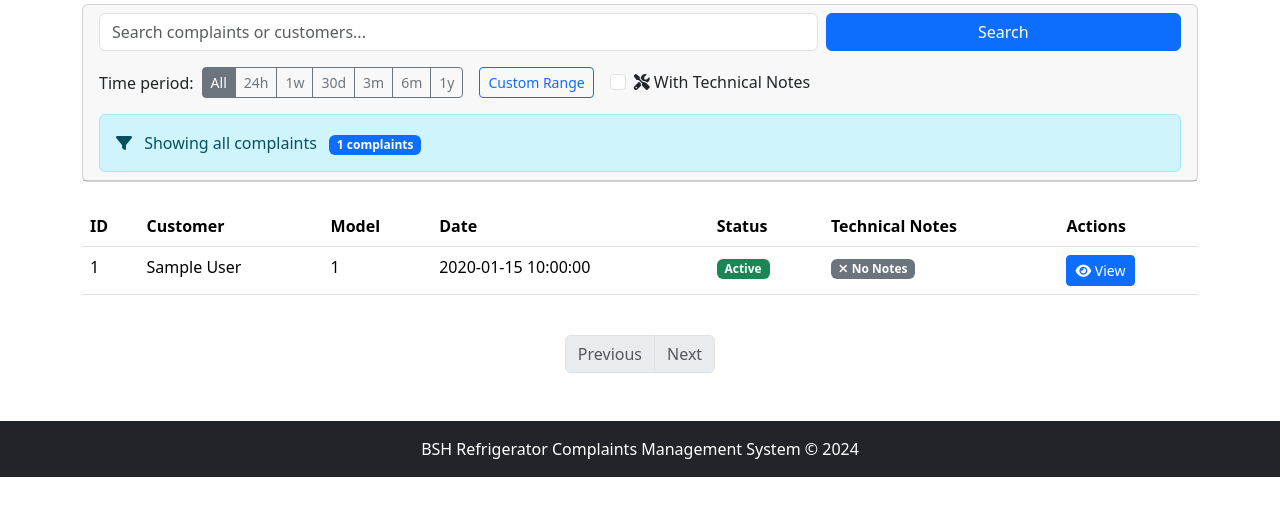
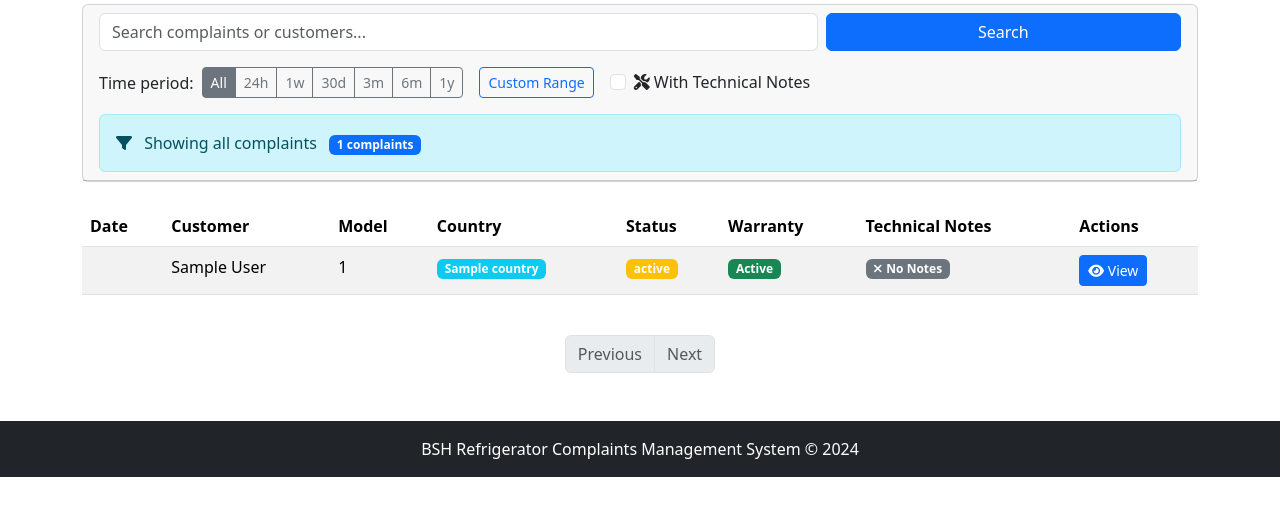
Before and after one commit to prometa-ai/demo-bsh-complaints-management, a Flask app: template templates/complaints.html in a window 1280 px wide. Shown: the part 148-664 px from the top of the page. Run offline with Flask 3, Linux system fonts and the light colour scheme; the template is opened without the code that fills it: most values are stand-ins (such as "Sample title", 1, 10 or a date in 2020); some libraries are stand-ins or nearby versions.

Commit message:
Added country flags to complaints table and updated country assignment logic

```diff
--- a/app.py
+++ b/app.py
@@ -67,72 +67,109 @@ def connect_to_db():
         print(f"Database connection error: {e}")
         raise
 
-def get_all_complaints(page=1, per_page=10, search=None, time_period=None, has_notes=None):
-    conn = connect_to_db()
-    cursor = conn.cursor()
-
-    # Base query with technical notes check and complaint ID
-    base_query = """
-        SELECT c.id as complaint_id, c.data,
-               EXISTS(SELECT 1 FROM technical_notes WHERE complaint_id = c.id) as has_notes
-        FROM complaints c
-        WHERE 1=1
-    """
-
-    # Add time period filter
-    if time_period:
-        if time_period == '24h':
-            base_query += " AND (c.data->'complaintDetails'->>'dateOfComplaint')::timestamp >= NOW() - INTERVAL '1 day'"
-        elif time_period == '1w':
-            base_query += " AND (c.data->'complaintDetails'->>'dateOfComplaint')::timestamp >= NOW() - INTERVAL '7 days'"
-        elif time_period == '30d':
-            base_query += " AND (c.data->'complaintDetails'->>'dateOfComplaint')::timestamp >= NOW() - INTERVAL '30 days'"
-        elif time_period == '3m':
-            base_query += " AND (c.data->'complaintDetails'->>'dateOfComplaint')::timestamp >= NOW() - INTERVAL '3 months'"
-        elif time_period == '6m':
-            base_query += " AND (c.data->'complaintDetails'->>'dateOfComplaint')::timestamp >= NOW() - INTERVAL '6 months'"
-        elif time_period == '1y':
-            base_query += " AND (c.data->'complaintDetails'->>'dateOfComplaint')::timestamp >= NOW() - INTERVAL '1 year'"
-        elif time_period.startswith('custom:'):
-            start_date, end_date = time_period.split(':')[1:]
-            base_query += f" AND (c.data->'complaintDetails'->>'dateOfComplaint')::timestamp BETWEEN '{start_date}'::timestamp AND '{end_date}'::timestamp"
-
-    # Add technical notes filter
-    if has_notes:
-        base_query += " AND EXISTS(SELECT 1 FROM technical_notes WHERE complaint_id = c.id)"
-
-    # Add search filter
-    if search:
-        search_term = f"%{search}%"
-        base_query += """
-            AND (
-                c.data->'customerInformation'->>'fullName' LIKE %s OR
-                c.data->'productInformation'->>'modelNumber' LIKE %s OR
-                c.data->'complaintDetails'->>'natureOfProblem' LIKE %s
+def get_all_complaints(page=1, items_per_page=20, search=None, time_period=None, has_notes=False, start_date=None, end_date=None):
+    """Get all complaints with pagination and filtering."""
+    try:
+        conn = connect_to_db()
+        cursor = conn.cursor()
+
+        # Base query
+        query = """
+            WITH complaint_notes AS (
+                SELECT complaint_id, COUNT(*) > 0 as has_notes
+                FROM technical_notes
+                GROUP BY complaint_id
             )
+            SELECT c.id, c.data, cn.has_notes
+            FROM complaints c
+            LEFT JOIN complaint_notes cn ON c.id = cn.complaint_id
+            WHERE 1=1
         """
 
-    # Get total count with proper subquery alias
-    count_query = f"SELECT COUNT(*) FROM ({base_query}) AS filtered_complaints"
-    if search:
-        cursor.execute(count_query, (search_term, search_term, search_term))
-    else:
-        cursor.execute(count_query)
-    total_count = cursor.fetchone()[0]
-
-    # Add pagination with proper PostgreSQL syntax
-    base_query += " ORDER BY (c.data->'complaintDetails'->>'dateOfComplaint')::timestamp DESC LIMIT %s OFFSET %s"
-
-    # Execute final query
-    if search:
-        cursor.execute(base_query, (search_term, search_term, search_term, per_page, (page - 1) * per_page))
-    else:
-        cursor.execute(base_query, (per_page, (page - 1) * per_page))
-
-    complaints = cursor.fetchall()
-    conn.close()
-
-    return complaints, total_count
+        # Add country field if not exists
+        cursor.execute("""
+            UPDATE complaints
+            SET data = jsonb_set(
+                data,
+                '{customerInformation,country}',
+                to_jsonb(
+                    CASE (random() * 9)::int
+                        WHEN 0 THEN 'Norway'
+                        WHEN 1 THEN 'Spain'
+                        WHEN 2 THEN 'Bulgaria'
+                        WHEN 3 THEN 'Italy'
+                        WHEN 4 THEN 'Portugal'
+                        WHEN 5 THEN 'Romania'
+                        WHEN 6 THEN 'Turkey'
+                        WHEN 7 THEN 'Egypt'
+                        WHEN 8 THEN 'Kuwait'
+                        ELSE 'United Arab Emirates'
+                    END
+                )
+            )
+            WHERE NOT data->'customerInformation' ? 'country';
+        """)
+        conn.commit()
+
+        # Continue with the existing query logic
+        # Add time period filter
+        if time_period:
+            if time_period == '24h':
+                query += " AND (c.data->'complaintDetails'->>'dateOfComplaint')::timestamp >= NOW() - INTERVAL '1 day'"
+            elif time_period == '1w':
+                query += " AND (c.data->'complaintDetails'->>'dateOfComplaint')::timestamp >= NOW() - INTERVAL '7 days'"
+            elif time_period == '30d':
+                query += " AND (c.data->'complaintDetails'->>'dateOfComplaint')::timestamp >= NOW() - INTERVAL '30 days'"
+            elif time_period == '3m':
+                query += " AND (c.data->'complaintDetails'->>'dateOfComplaint')::timestamp >= NOW() - INTERVAL '3 months'"
+            elif time_period == '6m':
+                query += " AND (c.data->'complaintDetails'->>'dateOfComplaint')::timestamp >= NOW() - INTERVAL '6 months'"
+            elif time_period == '1y':
+                query += " AND (c.data->'complaintDetails'->>'dateOfComplaint')::timestamp >= NOW() - INTERVAL '1 year'"
+            elif time_period.startswith('custom:'):
+                start_date, end_date = time_period.split(':')[1:]
+                query += f" AND (c.data->'complaintDetails'->>'dateOfComplaint')::timestamp BETWEEN '{start_date}'::timestamp AND '{end_date}'::timestamp"
+
+        # Add technical notes filter
+        if has_notes:
+            query += " AND EXISTS(SELECT 1 FROM technical_notes WHERE complaint_id = c.id)"
+
+        # Add search filter
+        if search:
+            search_term = f"%{search}%"
+            query += """
+                AND (
+                    c.data->'customerInformation'->>'fullName' LIKE %s OR
+                    c.data->'productInformation'->>'modelNumber' LIKE %s OR
+                    c.data->'complaintDetails'->>'natureOfProblem' LIKE %s
+                )
+            """
+
+        # Get total count with proper subquery alias
+        count_query = f"SELECT COUNT(*) FROM ({query}) AS filtered_complaints"
+        if search:
+            cursor.execute(count_query, (search_term, search_term, search_term))
+        else:
+            cursor.execute(count_query)
+        total_count = cursor.fetchone()[0]
+
+        # Add pagination with proper PostgreSQL syntax
+        query += " ORDER BY (c.data->'complaintDetails'->>'dateOfComplaint')::timestamp DESC LIMIT %s OFFSET %s"
+
+        # Execute final query
+        if search:
+            cursor.execute(query, (search_term, search_term, search_term, items_per_page, (page - 1) * items_per_page))
+        else:
+            cursor.execute(query, (items_per_page, (page - 1) * items_per_page))
+
+        complaints = cursor.fetchall()
+        conn.close()
+
+        return complaints, total_count
+
+    except Exception as e:
+        print(f"Error getting all complaints: {e}")
+        return [], 0
 
 def get_complaint_by_id(complaint_id):
     """Get a single complaint by its ID."""
--- a/templates/complaints.html
+++ b/templates/complaints.html
@@ -94,14 +94,15 @@
 {% if complaints %}
     <div class="row">
         <div class="col-md-12">
-            <table class="table">
+            <table class="table table-striped table-hover">
                 <thead>
                     <tr>
-                        <th>ID</th>
+                        <th>Date</th>
                         <th>Customer</th>
                         <th>Model</th>
-                        <th>Date</th>
+                        <th>Country</th>
                         <th>Status</th>
+                        <th>Warranty</th>
                         <th>Technical Notes</th>
                         <th>Actions</th>
                     </tr>
@@ -109,10 +110,41 @@
                 <tbody>
                     {% for complaint in complaints %}
                     <tr>
-                        <td>{{ complaint[0] }}</td>
+                        <td>{{ complaint[1]['complaintDetails']['dateOfComplaint'].split('T')[0] }}</td>
                         <td>{{ complaint[1]['customerInformation']['fullName'] }}</td>
                         <td>{{ complaint[1]['productInformation']['modelNumber'] }}</td>
-                        <td>{{ complaint[1]['complaintDetails']['dateOfComplaint'] }}</td>
+                        <td>
+                            {% set country = complaint[1]['customerInformation']['country'] %}
+                            {% if country == 'Norway' %}
+                                🇳🇴
+                            {% elif country == 'Spain' %}
+                                🇪🇸
+                            {% elif country == 'Bulgaria' %}
+                                🇧🇬
+                            {% elif country == 'Italy' %}
+                                🇮🇹
+                            {% elif country == 'Portugal' %}
+                                🇵🇹
+                            {% elif country == 'Romania' %}
+                                🇷🇴
+                            {% elif country == 'Turkey' %}
+                                🇹🇷
+                            {% elif country == 'Egypt' %}
+                                🇪🇬
+                            {% elif country == 'Kuwait' %}
+                                🇰🇼
+                            {% elif country == 'United Arab Emirates' %}
+                                🇦🇪
+                            {% endif %}
+                            <span class="badge bg-info">{{ country }}</span>
+                        </td>
+                        <td>
+                            <span class="badge {% if complaint[1]['complaintDetails'].get('resolutionStatus') == 'Resolved' %}bg-success
+                                                     {% elif complaint[1]['complaintDetails'].get('resolutionStatus') == 'Canceled' %}bg-danger
+                                                     {% else %}bg-warning{% endif %}">
+                                {{ complaint[1]['complaintDetails'].get('resolutionStatus', 'Not Resolved') }}
+                            </span>
+                        </td>
                         <td>
                             <span class="badge {% if complaint[1]['warrantyInformation']['warrantyStatus'] == 'Active' %}bg-success{% else %}bg-danger{% endif %}">
                                 {{ complaint[1]['warrantyInformation']['warrantyStatus'] }}
@@ -130,7 +162,7 @@
                             {% endif %}
                         </td>
                         <td>
-                            <div class="btn-group" role="group">
+                            <div class="btn-group">
                                 <a href="{{ url_for('unified_complaint', complaint_id=complaint[0]) }}" class="btn btn-primary btn-sm">
                                     <i class="fas fa-eye"></i> View
                                 </a>
```
